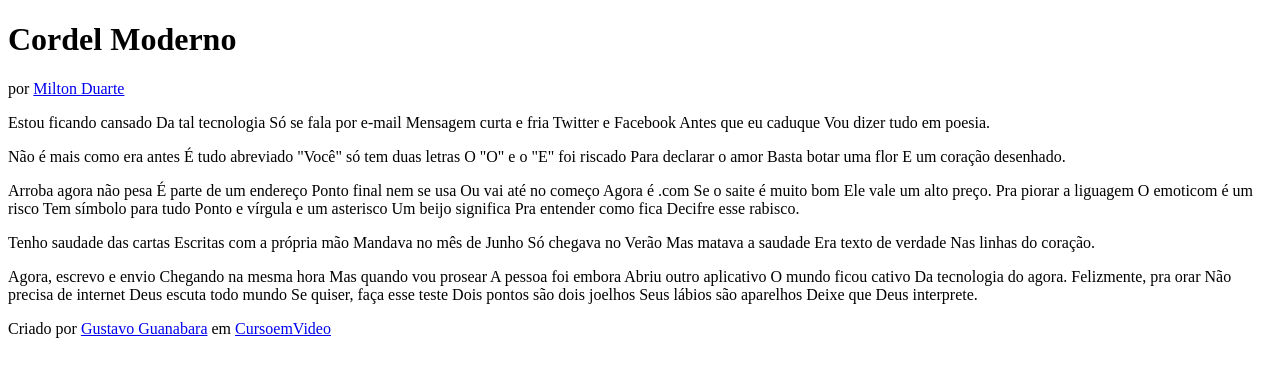
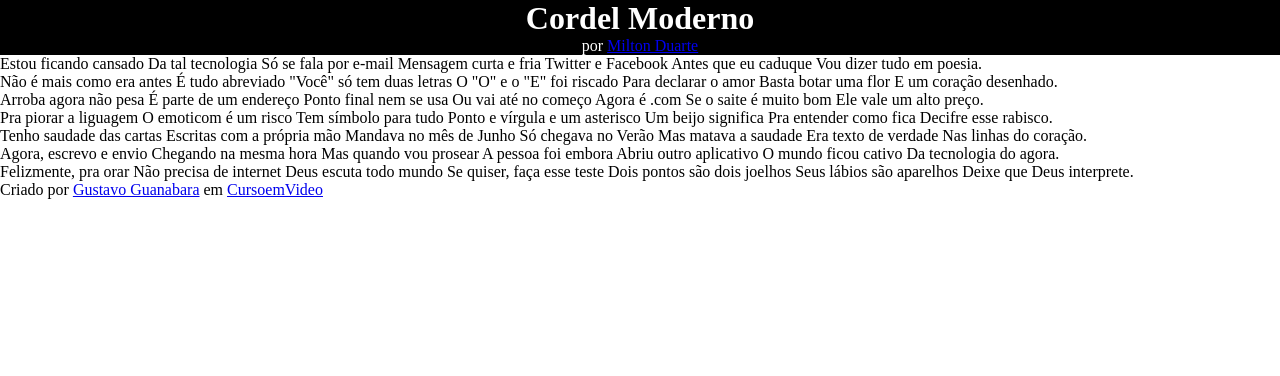
Before and after one commit to ChavesMatt/html-css, a plain HTML site: page Desafios/desafio_012/cordel.html in a window 1280 px wide. Drawn offline with Linux system fonts and the light colour scheme.

Commit message:
updates html e criação do css

```diff
--- a/Desafios/desafio_012/cordel.html
+++ b/Desafios/desafio_012/cordel.html
@@ -5,6 +5,7 @@
     <meta name="viewport" content="width=device-width, initial-scale=1.0">
     <title>Cordel Moderno</title>
     <link rel="shortcut icon" href="imagens/favicon.ico" type="image/x-icon">
+    <link rel="stylesheet" href="style.css">
 </head>
 <body>
     <header>
@@ -26,7 +27,7 @@
                 </p>
             </section>
 
-            <section id="joaninha">
+            <section id="img01">
                 <p>
                     Não é mais como era antes
                     É tudo abreviado
@@ -47,6 +48,7 @@
                     Agora é .com
                     Se o saite é muito bom
                     Ele vale um alto preço.
+                <p>
                     Pra piorar a liguagem
                     O emoticom é um risco
                     Tem símbolo para tudo
@@ -55,9 +57,11 @@
                     Pra entender como fica
                     Decifre esse rabisco.
                 </p>
+
+                </p>
             </section>
 
-            <section id="papel">
+            <section id="img02">
                 <p>
                     Tenho saudade das cartas
                     Escritas com a própria mão
@@ -78,6 +82,7 @@
                     Abriu outro aplicativo
                     O mundo ficou cativo
                     Da tecnologia do agora.
+                <p>
                     Felizmente, pra orar
                     Não precisa de internet
                     Deus escuta todo mundo
@@ -85,6 +90,8 @@
                     Dois pontos são dois joelhos
                     Seus lábios são aparelhos
                     Deixe que Deus interprete.
+                </p>
+
                 </p>
             </section>
     </main>
--- /dev/null
+++ b/Desafios/desafio_012/style.css
@@ -0,0 +1,19 @@
+@charset "UTF-8";
+
+* {
+    margin: 0px;
+    padding: 0px;
+}
+
+body{
+    text-align: left;
+
+
+}
+
+header{
+    background-color: black;
+    color: white;
+    text-align: center;
+
+}
```
